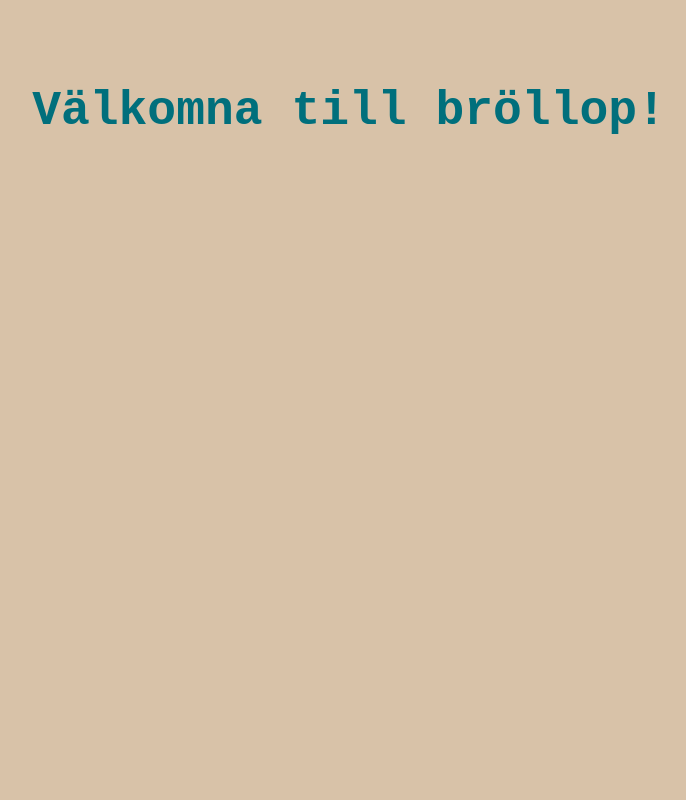
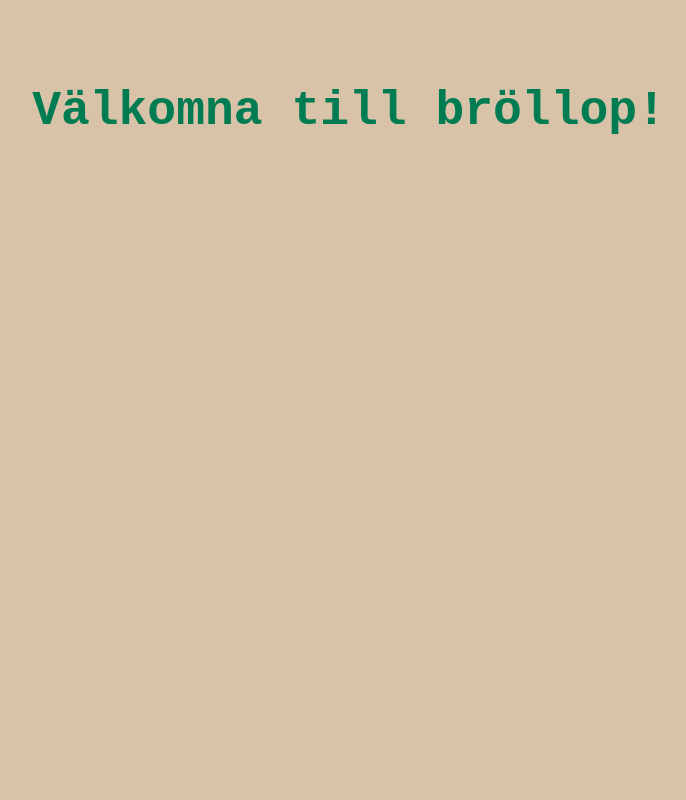
Before and after one commit to KarlLangser/KarlSiriBrollop, a plain HTML site: page index.html in a window 1280 px wide. Shown: the top 800 px of the page, without its empty margins (291-977 px from the left). Drawn offline with Linux system fonts and the light colour scheme.

Commit message:
Update index.html

```diff
--- a/index.html
+++ b/index.html
@@ -25,7 +25,7 @@
         }
         section {
             height: 100vh;
-            color: #006f7c;
+            color: #007c52;
             font-size: 2em;
             font-family: 'Courier New';
             transition: opacity 0.5s ease-in-out;
```
